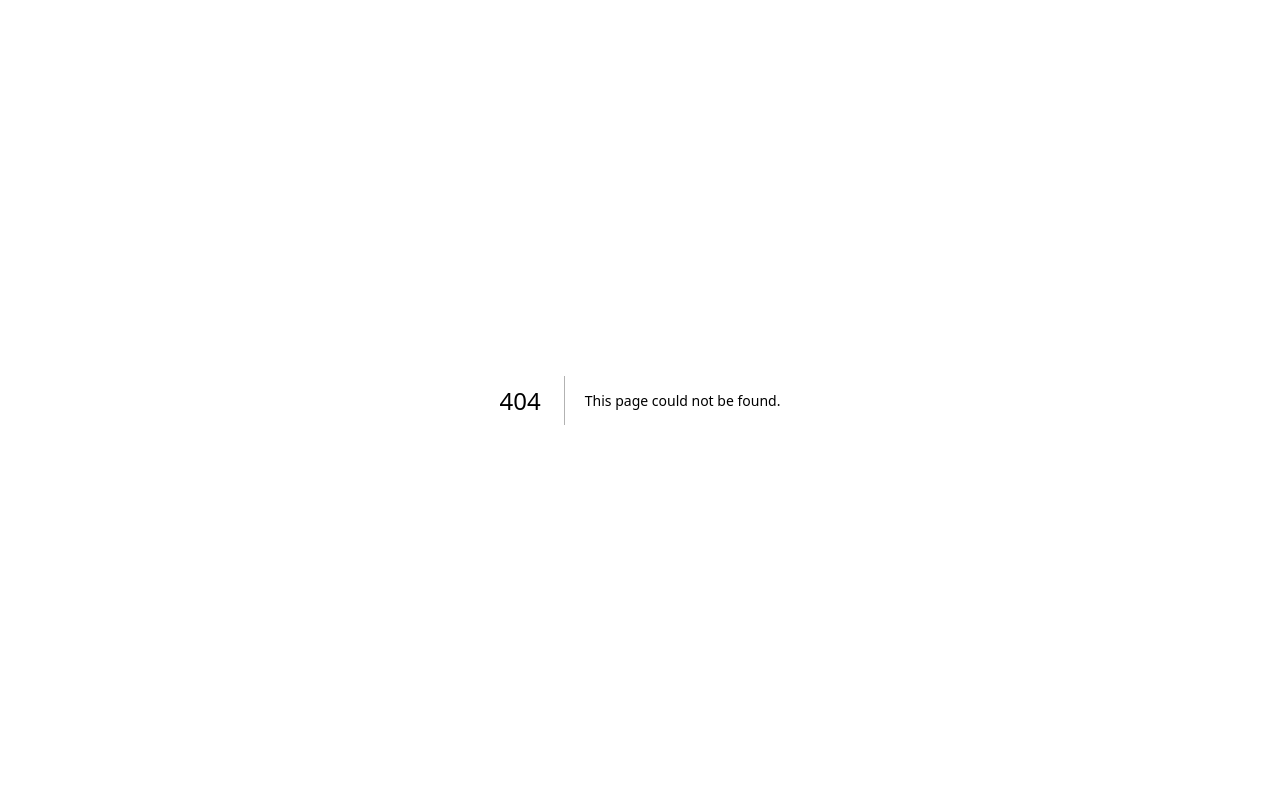
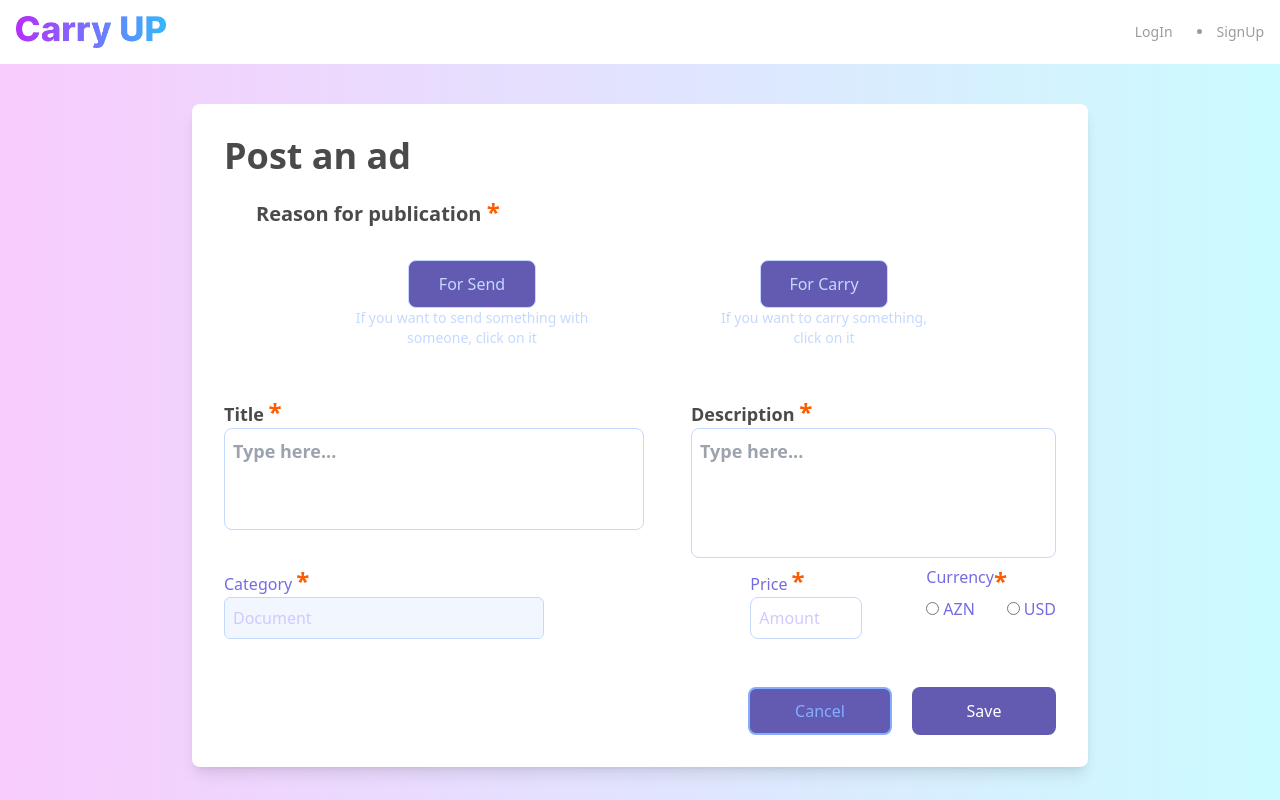
Before and after one commit to Ruslanqelenderli/CarryUpFront, a Next.js app: page /create in a window 1280 px wide. Before the commit this address had no page. Built offline with nearby package versions, Linux system fonts and the light colour scheme.

Commit message:
simple-create

```diff
--- /dev/null
+++ b/app/create/page.jsx
@@ -0,0 +1,143 @@
+import React from "react";
+import Navbar from "../components/navbar";
+
+const Create = () => {
+  return (
+    <>
+      <Navbar />
+      <div className="flex justify-center mt-10">
+        <div className="bg-white rounded-lg shadow-lg max-w-4xl w-full p-8">
+          <h1 className="font-semibold text-4xl mb-5 text-[#4A4A4A]">
+            Post an ad
+          </h1>
+
+          <div>
+            <p className="font-semibold text-xl mb-8 ml-8 text-[#4A4A4A]">
+              Reason for publication{" "}
+              <span className="text-[#FF5C00] font-semibold text-2xl">*</span>
+            </p>
+          </div>
+
+          <div className="flex justify-evenly">
+            <div className="text-center">
+              <button className="text-[#C5D9FF] border border-[#C5D9FF] rounded-lg w-32 h-12 font-medium">
+                For Send
+              </button>
+              <p className="text-[#C5D9FF] w-60 font-medium text-sm">
+                If you want to send something with someone, click on it
+              </p>
+            </div>
+            <div className="text-center">
+              <button className="text-[#C5D9FF] border border-[#C5D9FF] rounded-lg w-32 h-12 font-medium">
+                For Carry
+              </button>
+              <p className="text-[#C5D9FF] w-52 font-medium text-sm">
+                If you want to carry something, click on it
+              </p>
+            </div>
+          </div>
+
+          <div className="flex justify-between md:flex-row flex-col mt-12">
+            <div className="font-semibold text-lg">
+              <h2 htmlFor="#" className="text-[#4A4A4A] font-semibold">
+                Title{" "}
+                <span className="text-[#FF5C00] font-semibold text-2xl">*</span>
+              </h2>
+              <textarea
+                className="border border-[#C5D9FF] rounded-lg p-2 resize-none"
+                name="title"
+                id="title_textarea"
+                cols="35"
+                rows="3"
+                placeholder="Type here..."
+              ></textarea>
+            </div>
+            <div className="font-semibold text-lg">
+              <h2 htmlFor="#" className="text-[#4A4A4A]">
+                Description{" "}
+                <span className="text-[#FF5C00] font-semibold text-2xl">*</span>
+              </h2>
+              <textarea
+                className="border border-[#C5D9FF] rounded-lg p-2 resize-none"
+                name="title"
+                id="title_textarea"
+                cols="30"
+                rows="4"
+                placeholder="Type here..."
+              ></textarea>
+            </div>
+          </div>
+
+          <div className="flex justify-between md:flex-row flex-col">
+            <form action="" className="flex">
+              <div className="flex flex-col mr-20">
+                <label htmlFor="">
+                  Category{" "}
+                  <span className="text-[#FF5C00] font-semibold text-2xl">
+                    *
+                  </span>
+                </label>
+                <input
+                  type="text"
+                  className="border border-[#C5D9FF] rounded-md bg-[#F2F6FF] p-2 w-80"
+                  placeholder="Document"
+                />
+              </div>
+            </form>
+
+            <div className="flex">
+              <div className="flex flex-col mr-16">
+                <label htmlFor="">
+                  Price{" "}
+                  <span className="text-[#FF5C00] font-semibold text-2xl">
+                    *
+                  </span>
+                </label>
+                <input
+                  type="text"
+                  className="border border-[#C5D9FF] rounded-lg p-2 w-28"
+                  placeholder="Amount"
+                />
+              </div>
+              <div className="">
+                <label htmlFor="" className="flex">
+                  Currency
+                  <span className="text-[#FF5C00] font-semibold text-2xl">
+                    *
+                  </span>
+                </label>
+                <input type="radio" name="" id="" className="mr-1" />
+                <label htmlFor="" className="mr-8">
+                  AZN
+                </label>
+                <input type="radio" name="" id="" className="mr-1" />
+                <label htmlFor="">USD</label>
+              </div>
+            </div>
+          </div>
+          {/* <div className="flex justify-between md:flex-row flex-col mt-12">
+            <div>
+              <h2 htmlFor="">From</h2>
+              <input type="text" placeholder="City" />
+            </div>
+            <div>
+              <h2>Date</h2>
+              <input type="date" />
+            </div>
+          </div> */}
+
+          <div className="text-right mt-12">
+            <button className="rounded-lg border-2 border-[#85AEFF] h-12 w-36 text-[#85AEFF] font-medium mr-5">
+              Cancel
+            </button>
+            <button className="rounded-lg bg-[#A8C6FF] h-12 w-36 text-white font-medium">
+              Save
+            </button>
+          </div>
+        </div>
+      </div>
+    </>
+  );
+};
+
+export default Create;
```
